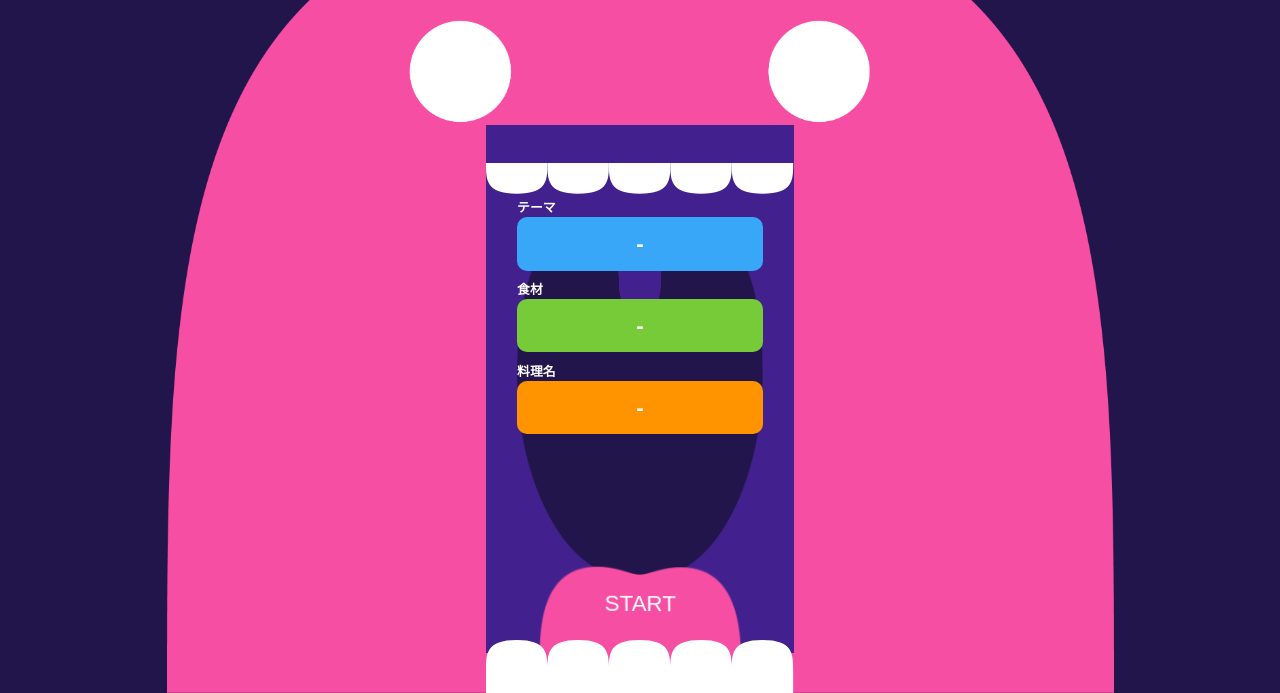
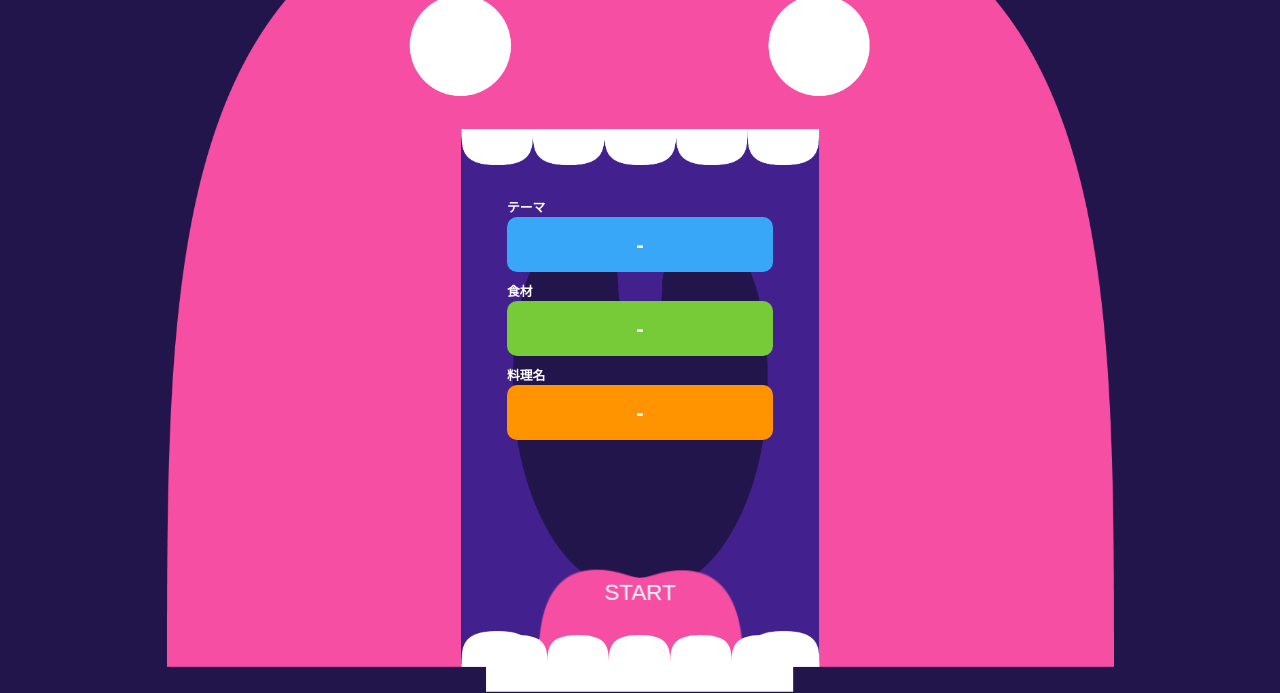
Before and after one commit to kmurata08/hungry_slot, a plain HTML site: page index.html in a window 1280 px wide. Shown: the part 133-826 px from the top of the page. After the commit the page ends 800 px from the top, so only its background shows below. Drawn offline with nearby package versions, Linux system fonts and the light colour scheme.

Commit message:
Adjust pc display

```diff
--- a/index.html
+++ b/index.html
@@ -25,7 +25,6 @@
 <body>
     <header>
         <svg xmlns="http://www.w3.org/2000/svg" viewBox="0 0 749.2 138.28"><defs><style>.cls-1{fill:#fff;}</style></defs><title>上歯-sp</title><path class="cls-1" d="M-775.4,413.14V476.5c0,41.38,0,74.92,74.92,74.92s74.92-33.54,74.92-74.92c0,41.38,0,74.92,74.92,74.92s74.92-33.54,74.92-74.92c0,41.38,0,74.92,74.92,74.92s74.92-33.54,74.92-74.92c0,41.38,0,74.92,74.92,74.92S-176,517.88-176,476.5c0,41.38,0,74.92,74.92,74.92S-26.2,517.88-26.2,476.5V413.14Z" transform="translate(775.4 -413.14)"/></svg>
-        <svg xmlns="http://www.w3.org/2000/svg" viewBox="0 0 1052.56 105.26"><defs><style>.cls-1{fill:#fff;}</style></defs><title>上歯-pc</title><path class="cls-1" d="M-1037.18,505.55c105.25,0,105.25-47.12,105.25-105.25h-210.51C-1142.44,458.43-1142.44,505.55-1037.18,505.55Z" transform="translate(1142.44 -400.3)"/><path class="cls-1" d="M-826.67,505.55c105.25,0,105.25-47.12,105.25-105.25H-931.93C-931.93,458.43-931.93,505.55-826.67,505.55Z" transform="translate(1142.44 -400.3)"/><path class="cls-1" d="M-616.16,505.55c105.26,0,105.26-47.12,105.26-105.25H-721.42C-721.42,458.43-721.42,505.55-616.16,505.55Z" transform="translate(1142.44 -400.3)"/><path class="cls-1" d="M-405.65,505.55c105.26,0,105.26-47.12,105.26-105.25H-510.9C-510.9,458.43-510.9,505.55-405.65,505.55Z" transform="translate(1142.44 -400.3)"/><path class="cls-1" d="M-300.39,400.3c0,58.13,0,105.25,105.25,105.25S-89.88,458.43-89.88,400.3Z" transform="translate(1142.44 -400.3)"/></svg>
         <a href="http://www.edgenium.com/" target="_blank"><img src="static/img/hs_logo_em.png" alt="ロゴ"/></a>
         <div class="title">
             <img src="static/img/hs_logo.png" alt="ロゴ" />
--- a/static/css/styles.scss
+++ b/static/css/styles.scss
@@ -1,11 +1,6 @@
 @import "sanitize";
-@mixin media-queries-tab {
-   @media screen and (min-width:600px) and (max-width:960px) {
-       @content;
-   }
-}
 @mixin media-queries-pc {
-   @media screen and (min-width: 960px) {
+   @media screen and (min-width: 769px) {
        @content;
    }
 }
@@ -67,6 +62,14 @@
   }
 }
 
+.pc-only {
+    display: none;
+
+    @include media-queries-pc {
+        display: block;
+    }
+}
+
 html {
   box-sizing: border-box;
   /* 1 */
@@ -103,25 +106,9 @@ header{
         z-index: 1;
         position: fixed;
         top: -30px;
-        @include media-queries-tab {
-            top: -60px;
-        }
+
         @include media-queries-pc {
             display: none;
-        }
-    }
-    & svg:nth-child(2){
-        display: none;
-        @include media-queries-tab {
-            display: none;
-        }
-        @include media-queries-pc {
-            display: block;
-            z-index: 1;
-            position: fixed;
-            width: 24%;
-            top: 37%;
-            left: 38%;
         }
     }
     & a{
@@ -129,18 +116,14 @@ header{
         position: fixed;
         top: 1%;
         left: 4%;
-        @include media-queries-tab {
-            top: 2%;
-        }
+
         @include media-queries-pc {
             top: 4%;
         }
         & img{
             width: 46px;
             height: auto;
-            @include media-queries-tab {
-                width: 84px;
-            }
+
             @include media-queries-pc {
                 width: 84px;
             }
@@ -157,11 +140,8 @@ header{
         }
         & img{
             max-width: 170px;
-            @include media-queries-tab {
-                max-width: 270px;
-            }
             @include media-queries-pc {
-                max-width: 200px;
+                display: none;
             }
         }
         & svg{
@@ -182,11 +162,8 @@ footer{
     & svg{
         position: fixed;
         bottom: -30px;
-        @include media-queries-tab {
-            bottom: -60px;
-        }
         @include media-queries-pc {
-            bottom: -30px;
+            bottom: -25px;
             width: 24%;
             left: 38%;
         }
@@ -198,23 +175,35 @@ footer{
     background-size: contain;
     background-position: center;
     background-image : url(../img/hs_mouth.png);
-    @include media-queries-tab {
-        margin-top: -2%;
+
+    @include media-queries-pc {
+        position: fixed;
+        height: 100%;
+        width: 100%;
+        bottom: 0;
+        background-image : url(../img/hs_monster.png);
     }
-    @include media-queries-pc {
-        margin-top: 2%;
-        background-image : url(../img/hs_domo.png);
+    & svg{
+        display: none;
+
+        @include media-queries-pc {
+            display: block;
+            z-index: 1;
+            position: fixed;
+            width: 24%;
+            top: 37%;
+            left: 38%;
+        }
     }
 }
 
 .slot-container{
     padding: 48% 5% 0;
     color: white;
-    @include media-queries-tab {
-        padding: 62% 16% 0;
-    }
+
     @include media-queries-pc {
-        padding: 27% 38% 0;
+        padding: 17% 0;
+        margin: 0px 37%;
     }
     & table{
         width: 100%;
@@ -223,16 +212,9 @@ footer{
         font-weight: bold;
         text-align: center;
         margin-top: -12%;
-        @include media-queries-tab {
-            margin-top: -38%;
-        }
+
         @include media-queries-pc {
-            height: 66vh;
-            margin-top: -37%;
-            background-color: #42218E;
-            background-size: contain;
-            background-position: center;
-            background-image : url(../img/hs_mouth.png);
+            margin-top: 10%;
         }
     }
     & td{
@@ -251,9 +233,7 @@ footer{
         display: block;
         font-size: .8rem;
         text-align: left;
-        @include media-queries-tab {
-            font-size: 1.4rem;
-        }
+
         @include media-queries-pc {
             font-size: .8rem;
         }
@@ -264,9 +244,7 @@ footer{
             padding: 4%;
             border-radius: 10px;
             font-size: 1.4rem;
-            @include media-queries-tab {
-                font-size: 2rem;
-            }
+
             @include media-queries-pc {
                 font-size: 1.4rem;
             }
@@ -286,21 +264,17 @@ footer{
         bottom: 0;
         left: 10%;
         width: 80%;
-        height: 140px;
+        height: 20vh;
         background-size: contain;
         background-position: center;
         background-image : url(../img/hs_tongue.png);
         animation: skew 2.3s linear infinite;
-        @include media-queries-tab {
-            left: 17%;
-            width: 65%;
-            height: 250px;
-        }
+
         @include media-queries-pc {
-            bottom: 0;
+            bottom: -34px;
             left: 42%;
             width: 16%;
-            height: 100px;
+            height: 20vh;
         }
         & input{
             width: 80%;
@@ -310,16 +284,12 @@ footer{
             bottom: 4%;
             border: none;
             outline: none;
-            @include media-queries-tab {
-                width: 65%;
-                height: 205px;
-                left: 22%;
-            }
+
             @include media-queries-pc {
                 left: 1%;
                 bottom: 2%;
                 width: 100%;
-                height: 100px;
+                height: 17vh;
             }
             &:hover{
                 cursor: pointer;
@@ -327,15 +297,12 @@ footer{
         }
         & span{
             display: block;
-            margin-top: 15%;
+            margin-top: 8%;
             text-align: center;
             font-size: 1.6rem;
-            @include media-queries-tab {
-                margin-top: 16%;
-                font-size: 2rem;
-            }
             @include media-queries-pc {
-                margin-top: 10%;
+                margin-top: 35px;
+                bottom: 60px;
                 font-size: 1.4rem;
             }
         }
```
Also changed, not shown: static/css/styles.css, static/img/hs_domo.png (deleted), static/img/hs_monster.png (added).
